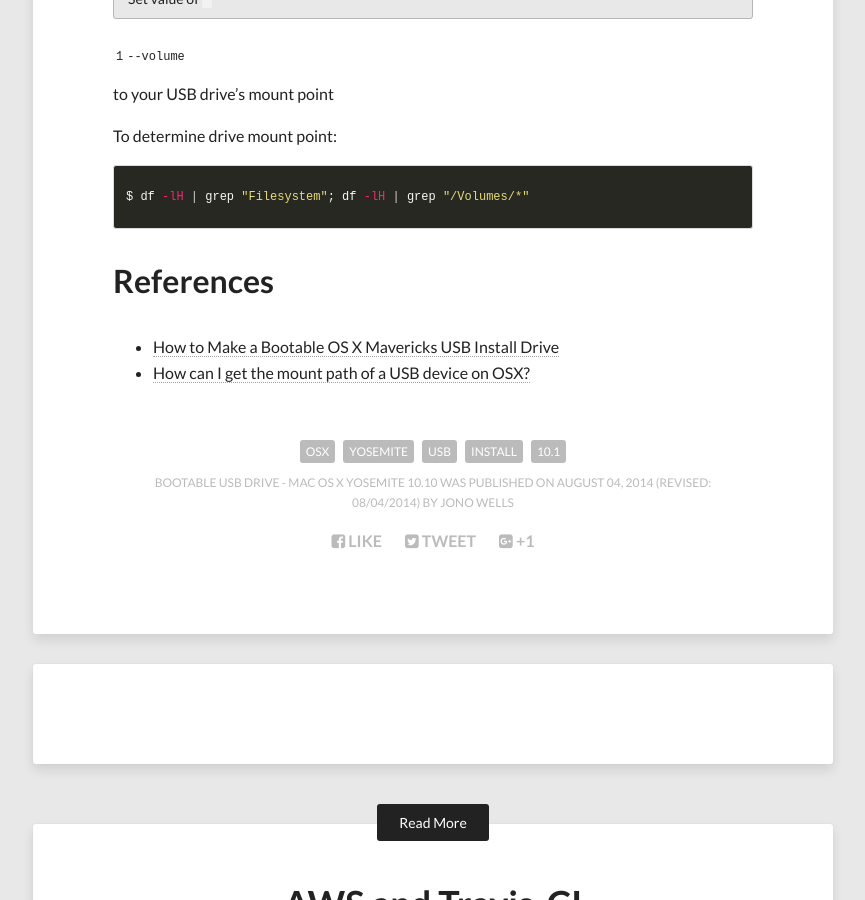
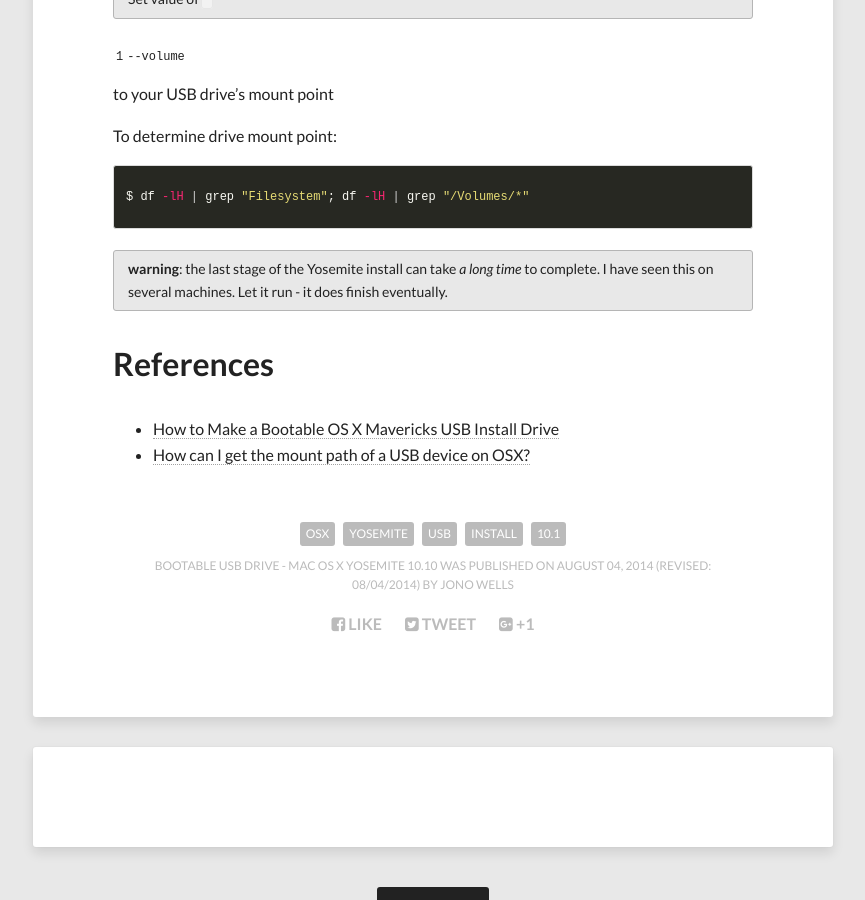
Before and after one commit to wellsie/wellsie.github.io, a Jekyll site: the page built from _posts/dev/2014-08-04-bootable-mac-os-x-yosemite-10-dot-10-usb-install-drive.md, in a window 1280 px wide and 900 px high, scrolled down 940 px. Shown: the whole window, without its empty margins (207-1072 px from the left). Built offline with Jekyll 4.4.1, drawn with Linux system fonts in a browser that asks for light colours; nearby versions of some CDN libraries; comment, search, counter and statistics services are not loaded.

Commit message:
added warning to yosemite usb install

```diff
--- a/_posts/dev/2014-08-04-bootable-mac-os-x-yosemite-10-dot-10-usb-install-drive.md
+++ b/_posts/dev/2014-08-04-bootable-mac-os-x-yosemite-10-dot-10-usb-install-drive.md
@@ -33,6 +33,9 @@ To determine drive mount point:
 $ df -lH | grep "Filesystem"; df -lH | grep "/Volumes/*"
 {% endhighlight %}
 
+**warning**: the last stage of the Yosemite install can take *a long time* to complete. I have seen this on several machines. Let it run - it does finish eventually.
+{: .notice}
+
 
 # References
 
```
